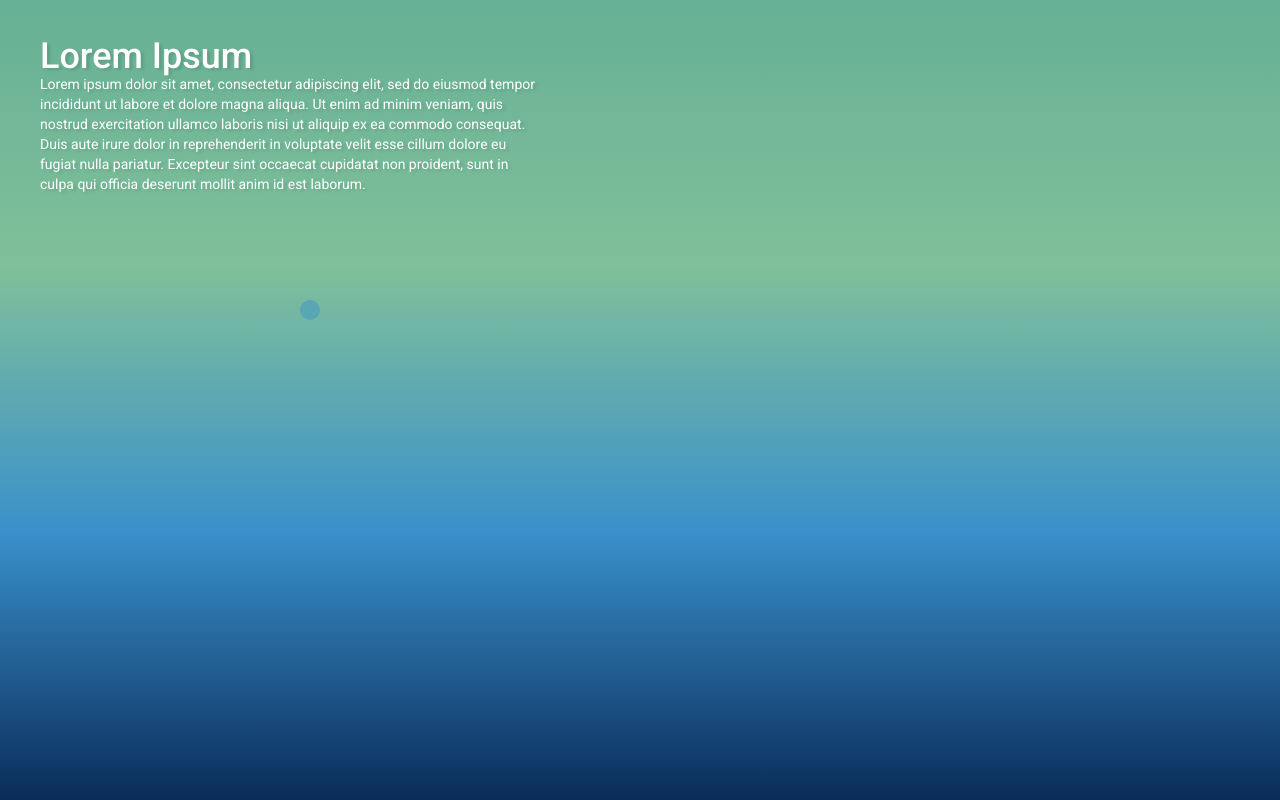
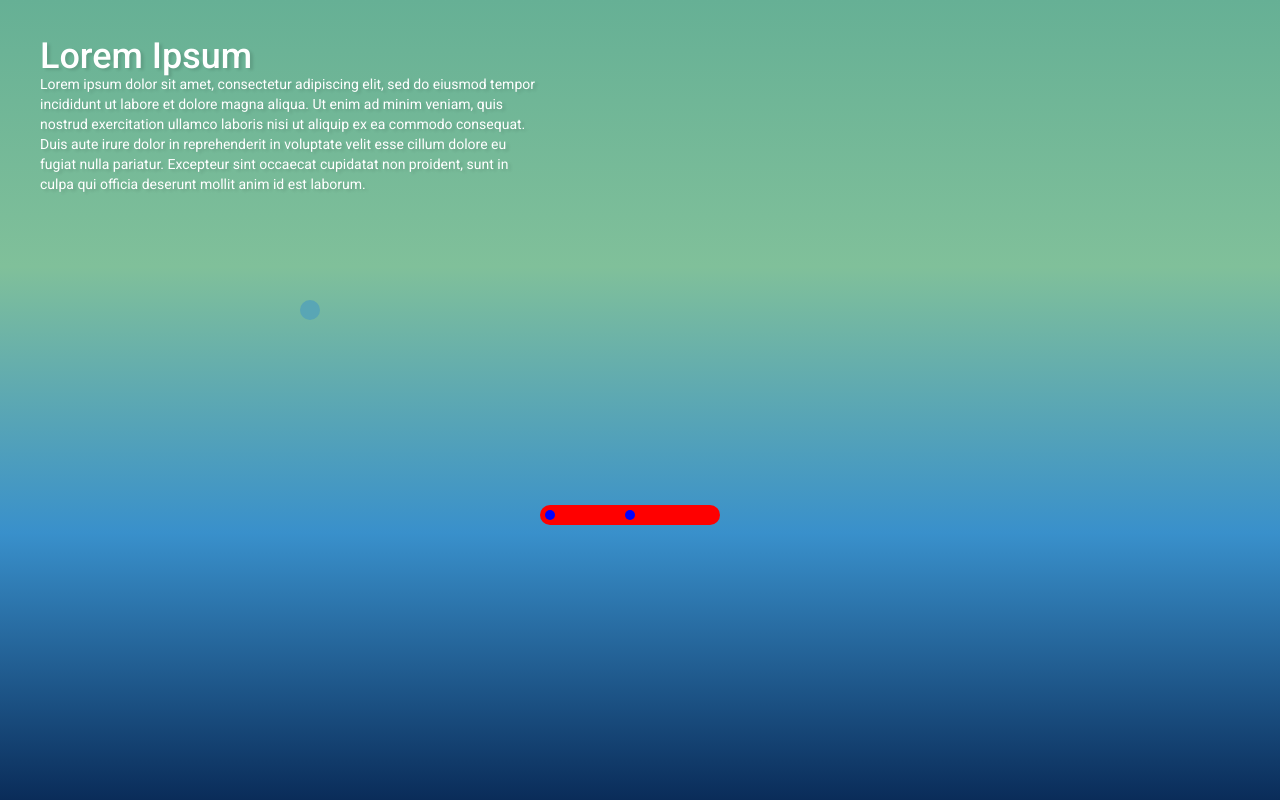
Before and after one commit to viktorhajer/yoga-wheel-of-fortune, an Angular app: page / in a window 1280 px wide. Built offline with nearby package versions, Linux system fonts and the light colour scheme.

Commit message:
Hand test

```diff
--- a/src/app/app.component.html
+++ b/src/app/app.component.html
@@ -7,5 +7,11 @@
     sint occaecat cupidatat non proident, sunt in culpa qui officia deserunt mollit anim id est laborum.
   </p>
 
-  <app-circle-button (click)="open()" [direction]="'left'">Fejtájékra ható ászanák jékra ható ászanák</app-circle-button>
+  <app-circle-button (click)="open()" [direction]="'left'">Fejtájékra ható ászanák jékra ható ászanák
+  </app-circle-button>
 </div>
+
+<app-hand class="first-arm">
+  <app-hand>
+  </app-hand>
+</app-hand>
--- a/src/app/app.component.scss
+++ b/src/app/app.component.scss
@@ -19,3 +19,9 @@ app-circle-button {
   top: 300px;
   left: 300px;
 }
+
+.first-arm {
+  position: absolute;
+  top: 500px;
+  left: 500px;
+}
--- a/src/app/app.module.ts
+++ b/src/app/app.module.ts
@@ -10,13 +10,15 @@ import {MatSliderModule} from '@angular/material/slider';
 import {MatDialogModule} from '@angular/material/dialog';
 import {AsanaDialogComponent} from './components/asana-dialog/asana-dialog.component';
 import {CircleButtonComponent} from './components/circle-button/circle-button.component';
+import {HandComponent} from './components/hand/hand.component';
 
 @NgModule({
   declarations: [
     AppComponent,
     SpinnerComponent,
     AsanaDialogComponent,
-    CircleButtonComponent
+    CircleButtonComponent,
+    HandComponent
   ],
   imports: [
     CommonModule,
--- /dev/null
+++ b/src/app/components/hand/hand.component.html
@@ -0,0 +1,8 @@
+<div class="hand-container"  #eee>
+  <div class="pivot" (click)="start($event, eee)"></div>
+  <div class="hand">
+    <div class="hand-content">
+      <ng-content></ng-content>
+    </div>
+  </div>
+</div>
--- /dev/null
+++ b/src/app/components/hand/hand.component.scss
@@ -0,0 +1,31 @@
+.hand-container {
+  position: absolute;
+  transform: rotate(0deg);
+
+  .pivot {
+    position: relative;
+    top: 10px;
+    left: 45px;
+    z-index: 1;
+    width: 10px;
+    height: 10px;
+    background: blue;
+    border-radius: 50%;
+  }
+
+  .hand {
+    width: 100px;
+    height: 20px;
+    background: red;
+    border-radius: 10px;
+    position: relative;
+    top: -5px;
+    left: 40px;
+
+    .hand-content {
+      position: absolute;
+      left: 40px;
+      top: -5px;
+    }
+  }
+}
--- /dev/null
+++ b/src/app/components/hand/hand.component.ts
@@ -0,0 +1,44 @@
+import {Component} from '@angular/core';
+
+@Component({
+  selector: 'app-hand',
+  templateUrl: './hand.component.html',
+  styleUrls: ['./hand.component.scss']
+})
+export class HandComponent {
+
+  control = 0;
+  mouseControl = 0;
+  mousePos = 0;
+  started = false;
+
+  constructor() {
+    addEventListener('mouseup', () => {
+      this.started = false;
+    });
+    addEventListener('mousemove', (event: MouseEvent) => {
+      if (this.started) {
+        this.mousePos = event.clientY;
+      }
+    });
+  }
+
+  start(event: MouseEvent, element: HTMLElement) {
+    if (!this.started) {
+      const value = element.style.transform;
+      this.control = Number(value ? value.substring(value.indexOf('(') + 1, value.indexOf('deg')) : '0');
+      this.started = true;
+      this.mousePos = event.clientY;
+      this.mouseControl = event.clientY;
+      this.rotate(element);
+    }
+  }
+
+  rotate(element: HTMLElement) {
+    const value = this.control + this.mousePos - this.mouseControl;
+    element.style.transform = `rotate(${value}deg)`;
+    if (this.started) {
+      setTimeout(() => this.rotate(element), 10);
+    }
+  }
+}
```
Also changed, not shown: src/app/app.component.ts (+12 -13 lines).
